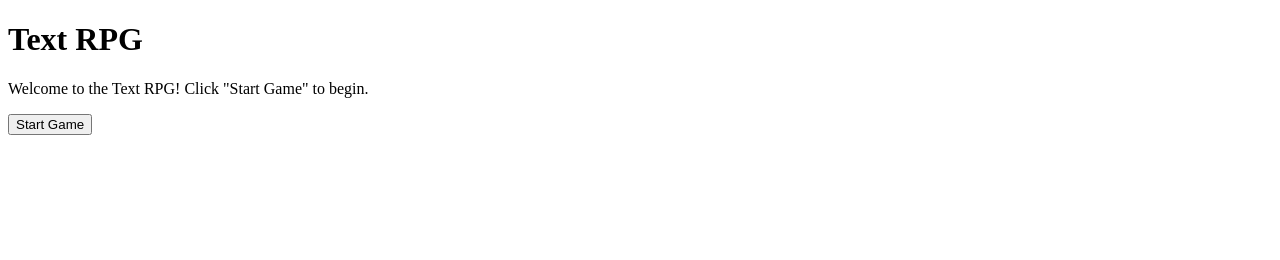
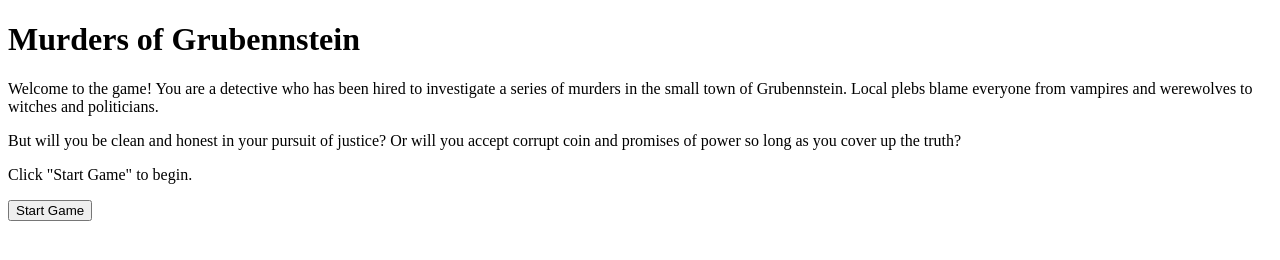
Before and after one commit to KingWizard01/rpg_game, a plain HTML site: page index.html in a window 1280 px wide. Drawn offline with Linux system fonts and the light colour scheme.

Commit message:
Update index.html
Updated the story background introduction

```diff
--- a/index.html
+++ b/index.html
@@ -5,8 +5,10 @@
 </head>
 <body>
     <div id="game">
-        <h1>Text RPG</h1>
-        <p id="message">Welcome to the Text RPG! Click "Start Game" to begin.</p>
+        <h1>Murders of Grubennstein</h1>
+        <p id="message">Welcome to the game! You are a detective who has been hired to investigate a series of murders in the small town of Grubennstein. Local plebs blame everyone from vampires and werewolves to witches and politicians.</p>
+        <p>But will you be clean and honest in your pursuit of justice? Or will you accept corrupt coin and promises of power so long as you cover up the truth?</p>
+        <p>Click "Start Game" to begin.</p>
         <button onclick="startGame()">Start Game</button>
         <button onclick="attack()" style="display:none;" id="attackBtn">Attack</button>
         <button onclick="usePotion()" style="display:none;" id="potionBtn">Use Potion</button>
```
